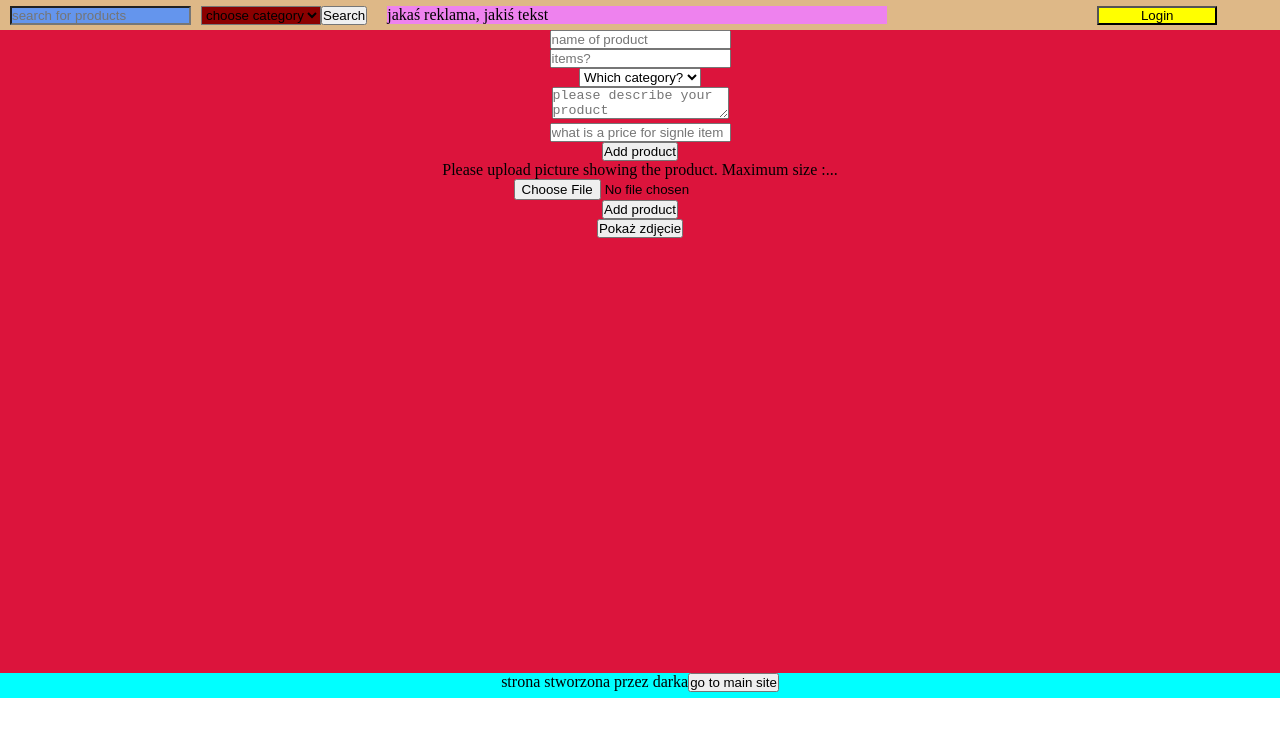
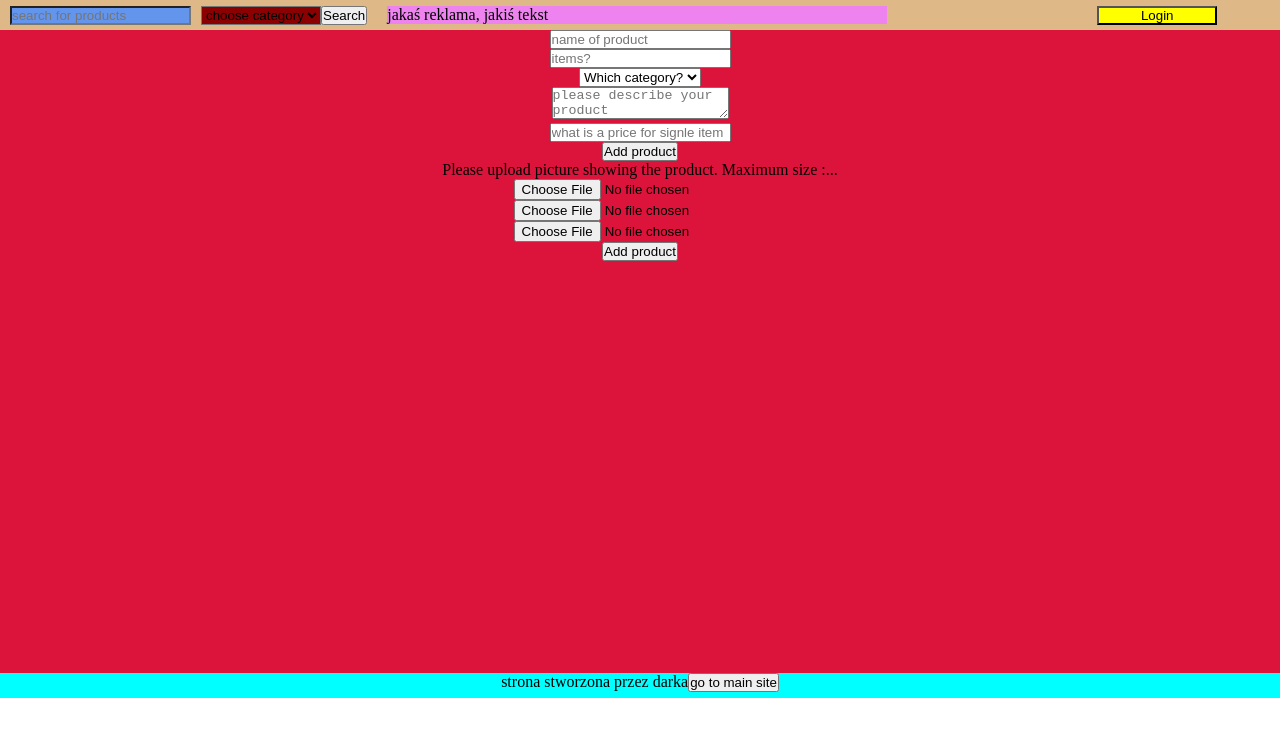
Before and after one commit to DariuszNitkowski/React, a React (Create React App) app: page /addproduct in a window 1280 px wide. Shown: the top 736 px of the page. Built offline with nearby package versions, Linux system fonts and the light colour scheme.

Commit message:
uploading pictures

```diff
--- a/package.json
+++ b/package.json
@@ -8,6 +8,8 @@
     "@testing-library/user-event": "^7.2.1",
     "axios": "^0.19.2",
     "bootstrap": "^4.4.1",
+    "cloudinary": "^1.19.0",
+    "cloudinary-core": "^2.8.0",
     "cors": "^2.8.5",
     "dotenv": "^8.2.0",
     "email-validator": "^2.0.4",
--- a/src/App.css
+++ b/src/App.css
@@ -283,4 +283,19 @@ addCategory
 addDesc
 addPrice
 addImage
-addBtn */
+addBtn
+addImage1
+addImage2
+addImage3
+
+
+*/
+.imgAddded img{
+    max-width: 700px;
+    max-height: 600px;
+}
+
+#imgAdddedAvatar img{
+    max-width: 250px;
+    max-height: 150px;
+}
--- a/src/Components/HeaderComponents/AddProduct.js
+++ b/src/Components/HeaderComponents/AddProduct.js
@@ -1,12 +1,14 @@
 import React, { useState } from 'react';
 import axios from 'axios';
 import {withRouter} from "react-router"
-const transform = require('transform-images')
 
+var file1=""
+var file2=""
+var file3=""
 
 const AddProduct = (match) => {
 
-    const [foto, setFoto]=useState("")
+    const [foto, setFoto]=useState({"first":"","second":"","third":""})
     const [message, setMessage]=useState("")
     const {logged, email, own}=match.userState
     const addProduct=(e)=>{
@@ -38,44 +40,50 @@ const AddProduct = (match) => {
             .catch(()=>setMessage("Cant add product, try again"))
         }
 
+    }
+    const imageChange=(e, fileOrder)=>{
+        switch (fileOrder){
+            case "first":
+                file1=e.target.files[0]
+                setFoto(prevState=>({
+                    ...prevState,
+                    [fileOrder]: URL.createObjectURL(file1)}))
+                break
+            case "second":
+                file2=e.target.files[0]
+                setFoto(prevState=>({
+                    ...prevState,
+                    [fileOrder]: URL.createObjectURL(file2)}))
+                break
+            case "third":
+                file3=e.target.files[0]
+                setFoto(prevState=>({
+                    ...prevState,
+                    [fileOrder]: URL.createObjectURL(file3)}))
+                break
         }
-    // to jest dopisane
-    const plik=e=>{
-        // console.log("przed zmianą sizu",event.target.files[0])
-        // console.log(URL.createObjectURL(event.target.files[0]) )
+    }
 
-        const source = URL.createObjectURL(e.target.files[0])
-        console.log(source)
-        // const options = {
-        // width: 100,
-        // height: 100,
-        // output: 'image',
-        // outputFilename: './output.png',
-        // quality: 100
-        // }
-        // getbase
-        transform(source, {width: 100, height: 100, outputFilename: 'output.png'})
-        .then(image => console.log(image))
-        .catch(error => console.error(error))}
 
-    // setFoto(URL.createObjectURL(event.target.files[0]))
-    // let blob = await fetch(url).then(r => r.blob());
-    // ustawiam url w src img a url jest tworzony z obrazow ktore sa w pamieci.
 
     const loadImg =event=>{
         event.preventDefault()
         let fotka=new FormData()
-        fotka.append("upload_preset", "cloudinary_place")
-        fotka.append("file", foto)
-        axios.post("https://api.cloudinary.com/v1_1/dm2jhvidl/image/upload", fotka)
-        .then((res)=>console.log(res.data.url))
-        .catch(()=>console.log("nie poszło"))
-}
+        // let blob= fetch(foto).then(r=>r.blob())
+        let fotos=[file1, file2, file3]
+        for (let foto of fotos){
+            console.log(foto)
+        }
+        // fotka.append("upload_preset", "cloudinary_place")
+        // fotka.append("file", file1)
+        // axios.post("https://api.cloudinary.com/v1_1/dm2jhvidl/image/upload", fotka)
+        // .then((res)=>console.log(res.data.url))
+        // .catch(()=>console.log("nie poszło"))
+    }
 
-    const pobierzZdjecie=()=>{
-        setFoto("http://res.cloudinary.com/dm2jhvidl/image/upload/v1581022229/nodnnljaernc5jem29gp.jpg")
 
-    }
+
+
 
 // zamieniłem logged na true na krótko
         return ( <>
@@ -91,13 +99,17 @@ const AddProduct = (match) => {
                 <div id="addBtn"><button>Add product</button></div>
             </form>:
             <div id="pageMsg">You need to log in</div>}
-            <form onSubmit={loadImg}>
+            <form name="picForm" onSubmit={loadImg}>
             Please upload picture showing the product. Maximum size :...
-            <div id="addImage"><input onChange={plik} type="file" name="pic" accept="image/*"/></div>
+
+            <div id="addImage1"><input onChange={(e)=>imageChange(e,"first")} type="file" name="pic1" accept="image/*"/></div>
+            <div id="addImage2"><input onChange={(e)=>imageChange(e, "second")} type="file" name="pic2" accept="image/*"/></div>
+            <div id="addImage3"><input onChange={(e)=>imageChange(e, "third")} type="file" name="pic3" accept="image/*"/></div>
             <div id="addBtn"><button>Add product</button></div></form>
-
-            <div id="addBtn"><button onClick={pobierzZdjecie}>Pokaż zdjęcie</button></div>
-            <img src={foto}/>
+            {(foto.first+foto.second+foto.third).length>0?<div id id="imgAdddedAvatar">This foto will apear as avatar in main list of products<img  src={foto.first?foto.first:foto.second?foto.second:foto.third?foto.third:null}/></div>:null}
+            {foto.first?<div className="imgAddded">Those will be visible if product will be clicked<img src={foto.first}/></div>:null}
+            {foto.second?<div className="imgAddded"><img src={foto.second}/></div>:null}
+            {foto.third?<div className="imgAddded"><img src={foto.third}/></div>:null}
          </div></>
      );
 }
```
Also changed, not shown: 1 other file (tests, documents, lock files or other folders).
